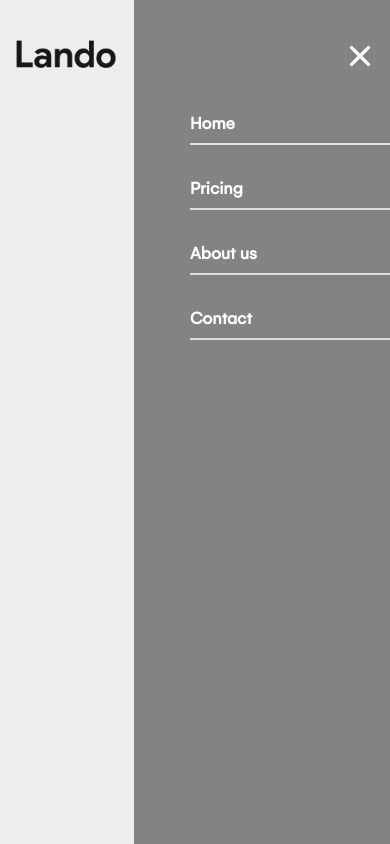
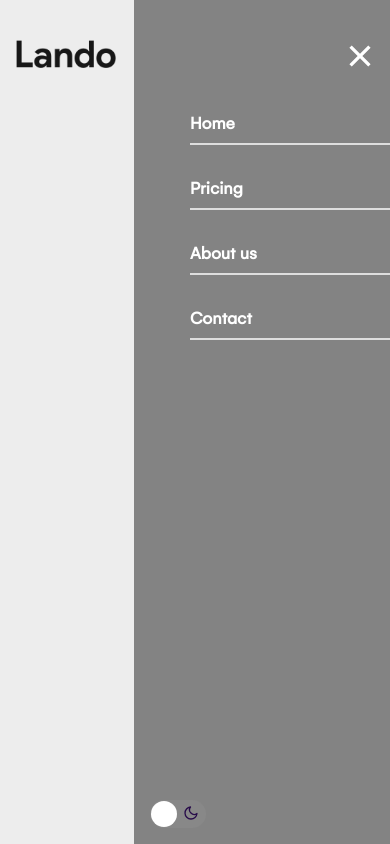
Before and after one commit to bricekk/lando, a React (Create React App) app: page / in a window 390 px wide. Both pictures are taken after a click on the icon 360 px from the left and 56 px from the top of the page. Shown: the top 844 px of the page. Built offline with nearby package versions, Linux system fonts and the light colour scheme.

Commit message:
add theme btn switcher

```diff
--- a/src/components/navbar/Navbar.css
+++ b/src/components/navbar/Navbar.css
@@ -141,6 +141,12 @@
     z-index: 1250;
 }
 
+.themeSwitcher{
+    position: fixed;
+    bottom: 1rem;
+    left:1rem;
+}
+
 /*ANIMATION*/
 
 .slide-left {
--- a/src/components/navbar/Navbar.tsx
+++ b/src/components/navbar/Navbar.tsx
@@ -1,5 +1,7 @@
 import React, { useState } from 'react'
 import { RiMenu3Line, RiCloseLine } from 'react-icons/ri'
+
+import ThemeSwitcherBtn from '../../utils/themeProvider/ThemeSwitcherBtn';
 
 import './Navbar.css'
 import logo from '../../assets/logo.png'
@@ -45,6 +47,9 @@ function Navbar() {
                 <li><a href="about" onClick={() => setToggleMenu(false)}>About us</a></li>
                 <li><a href="contact" onClick={() => setToggleMenu(false)}>Contact</a></li>
               </ul>
+              <div className="themeSwitcher">
+                <ThemeSwitcherBtn />
+              </div>
             </div>
           }
         </div>
```
